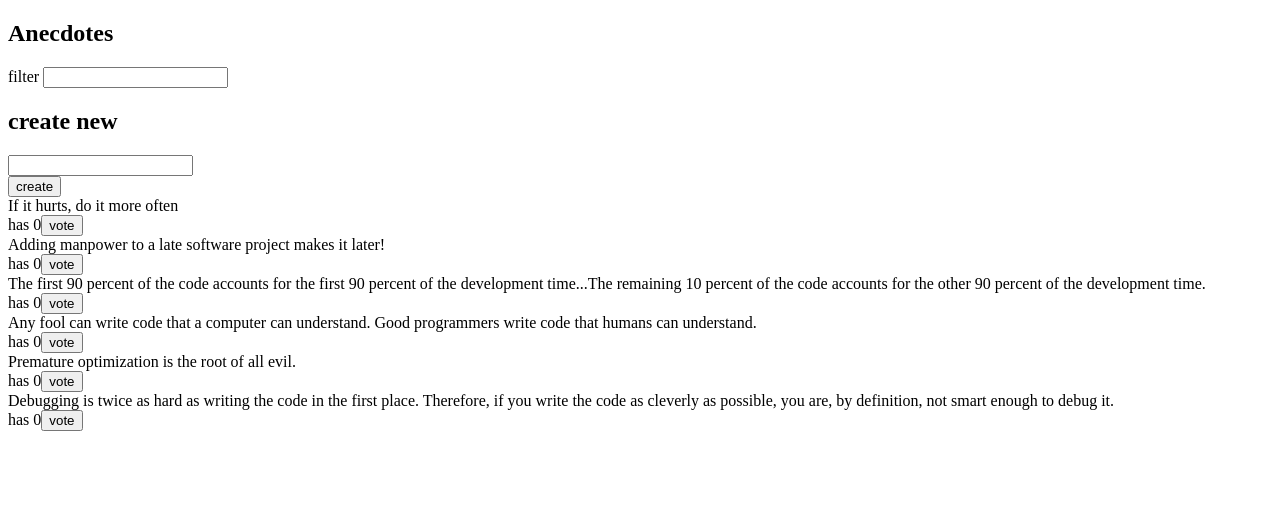
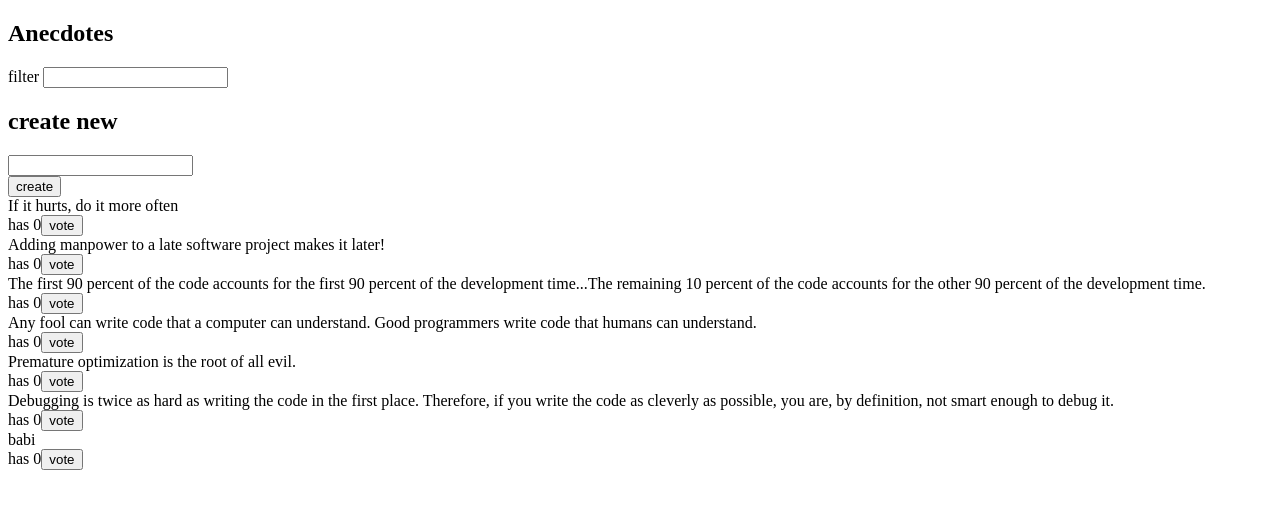
Before and after one commit to hafezfhmi/fso-full-stack-open, a React (Create React App) app in the folder part6/redux-anecdotes/: page / in a window 1280 px wide. Shown: the top 508 px of the page. Built offline with nearby package versions, Linux system fonts and the light colour scheme; data requests are answered from the project's data file.

Commit message:
Done Exercise 6.14

```diff
--- a/part6/redux-anecdotes/db.json
+++ b/part6/redux-anecdotes/db.json
@@ -29,6 +29,11 @@
       "content": "Debugging is twice as hard as writing the code in the first place. Therefore, if you write the code as cleverly as possible, you are, by definition, not smart enough to debug it.",
       "id": "98312",
       "votes": 0
+    },
+    {
+      "content": "babi",
+      "votes": 0,
+      "id": "jB4FUEE"
     }
   ]
 }
--- a/part6/redux-anecdotes/src/components/AnecdoteForm.js
+++ b/part6/redux-anecdotes/src/components/AnecdoteForm.js
@@ -4,18 +4,21 @@ import {
   setNotification,
   removeNotification,
 } from "../reducers/notificationReducer";
+import anecdotesServices from "../services/anecdotes";
 
 const AnecdoteForm = () => {
   const dispatch = useDispatch();
 
   // dispatch the action returned from addAnecdote
-  const createAnecdote = (event) => {
+  const createAnecdote = async (event) => {
     event.preventDefault();
     // get the input from an uncontrolled input accessible from the form
     let content = event.target.content.value;
     event.target.content.value = "";
 
-    dispatch(addAnecdote(content));
+    let anecdote = await anecdotesServices.createNew(content);
+
+    dispatch(addAnecdote(anecdote));
 
     dispatch(setNotification(`you added ${content}`));
     setTimeout(() => {
```
